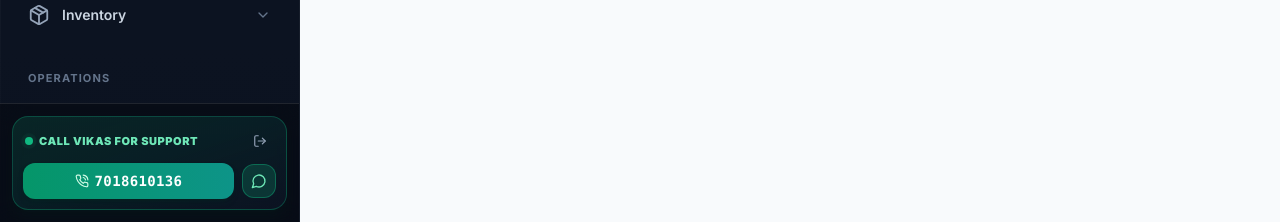
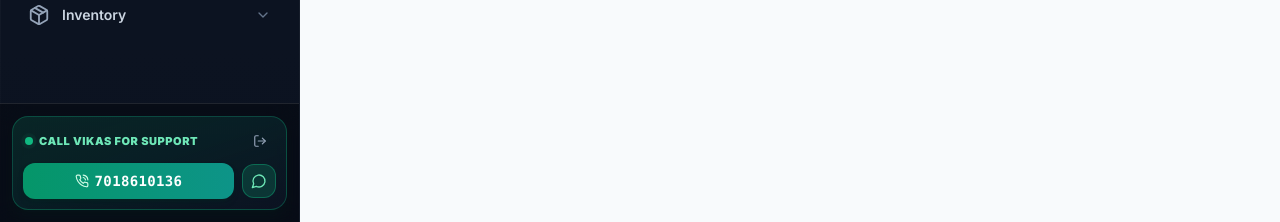
Before and after one commit to opdcrmksv2026-art/frontend, a Next.js app: page / in a window 1280 px wide. Shown: the part 578-800 px from the top of the page. Built offline with nearby package versions, Linux system fonts and the light colour scheme; no server answers.

Commit message:
feat(nav): hide Operations, CRM, and System menu groups from sidebar

```diff
--- a/src/components/Navigation.tsx
+++ b/src/components/Navigation.tsx
@@ -6,8 +6,7 @@ import Link from 'next/link'
 import { usePathname, useRouter } from 'next/navigation'
 import {
   Search, Menu, X, LayoutDashboard, Users, FileText,
-  Pill, Package, Factory, Stethoscope, Briefcase, MessagesSquare,
-  Settings, Send, ChevronDown, Hexagon, UserPlus, LogOut,
+  Pill, Package, ChevronDown, Hexagon, LogOut,
   PhoneCall, MessageCircle, ExternalLink,
   type LucideIcon
 } from 'lucide-react'
@@ -64,29 +63,6 @@ const navigationGroups: NavGroup[] = [
           { name: 'Maxxi Pharma', href: '/inventory/maxxi-pharma', target: '_blank' }
         ]
       }
-    ]
-  },
-  {
-    label: "Operations",
-    items: [
-      { name: 'Diseases', href: '/diseases', icon: Stethoscope },
-      { name: 'Medicine Kits', href: '/kits', icon: Briefcase }
-    ]
-  },
-  {
-    label: "CRM",
-    items: [
-      { name: 'Agents', href: '/agents', icon: Users },
-      { name: 'Patient Referrals', href: '/patients/referrals', icon: UserPlus },
-      { name: 'WhatsApp', href: '/whatsapp', icon: MessagesSquare, badge: { text: '18', color: 'bg-indigo-500/20 text-indigo-400 border border-indigo-500/20' } },
-      { name: 'Reports', href: '/reports', icon: FileText }
-    ]
-  },
-  {
-    label: "System",
-    items: [
-      { name: 'Users', href: '/users', icon: Users },
-      { name: 'Settings', href: '/settings', icon: Settings }
     ]
   }
 ]
```
